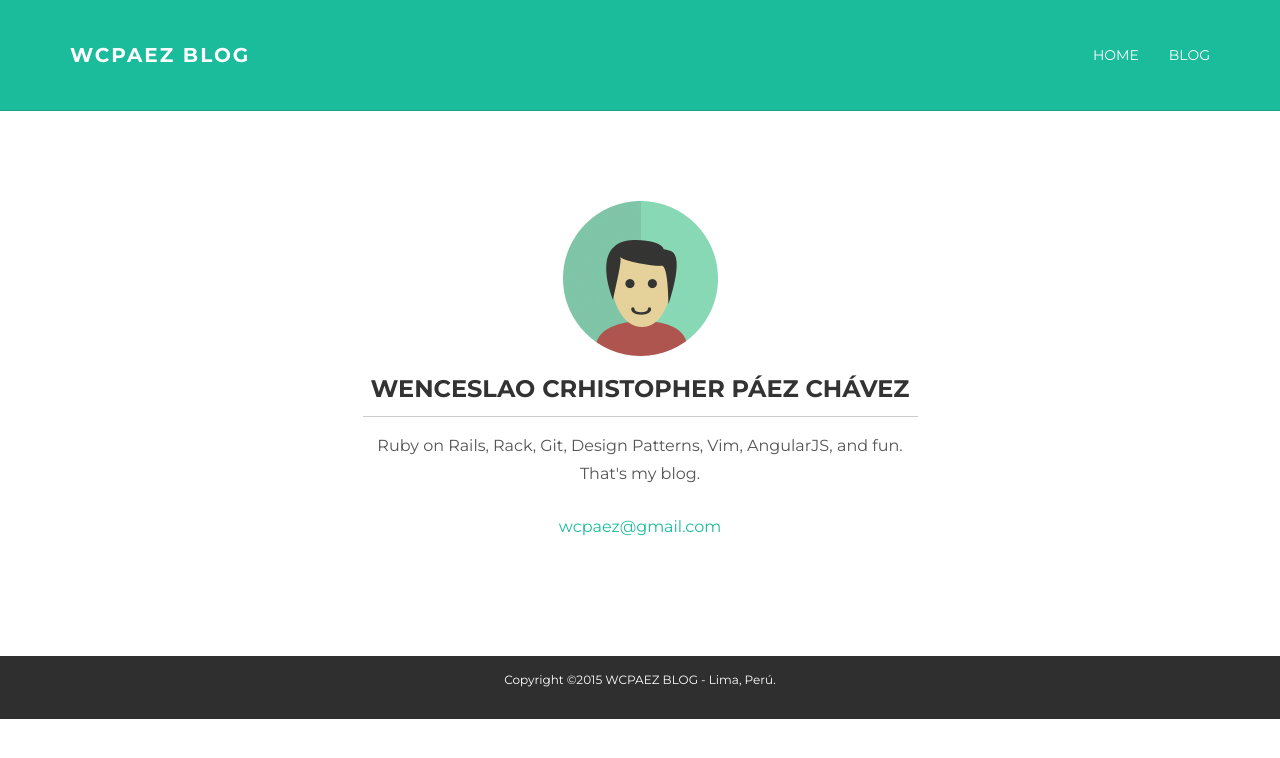
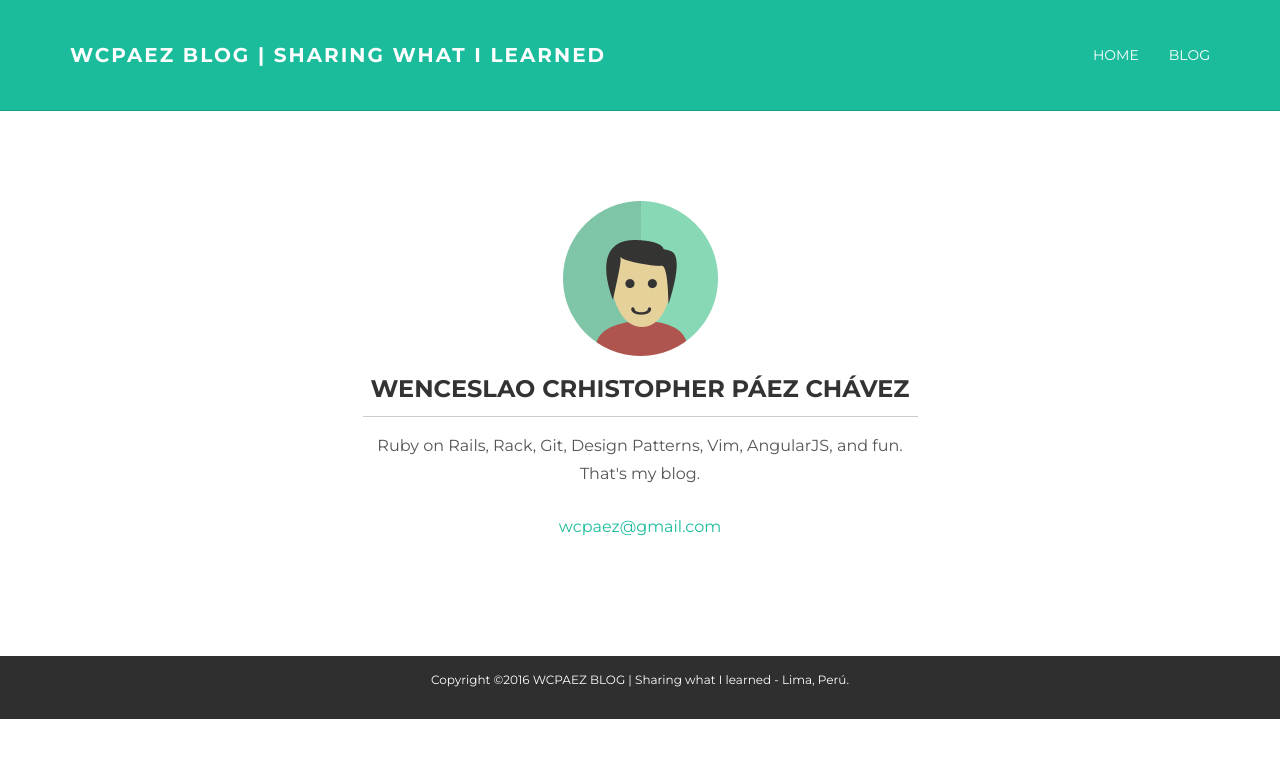
Before and after one commit to wcpaez/wcpaez.github.io, a Jekyll site: the page built from index.html, in a window 1280 px wide. Shown: the top 758 px of the page. Built offline with Jekyll 4.4.1, drawn with Linux system fonts in a browser that asks for light colours.

Commit message:
Little changes to remember how jekyll works

```diff
--- a/_config.yml
+++ b/_config.yml
@@ -1,8 +1,8 @@
 # Site settings
-title: WCPAEZ BLOG
+title: WCPAEZ BLOG | Sharing what I learned
 email: wcpaez@gmail.com
-description: > # this means to ignore newlines until "baseurl:"
-  Personal blog about Angular, Ruby on Rails, Vim, TDD and others.
+description: Personal blog about every stuff that I'm doing every day on my development career. Just want to share what I learned.
+keywords: Wenceslao, Paez, Ruby on Rails, Rails, TDD, Rspec, Angular, Testing, Design Patterns, Capybara, Git
 location: 'Lima, Perú.'
 baseurl: "" # the subpath of your site, e.g. /blog/
 url: "http://yourdomain.com"
--- a/_includes/footer.html
+++ b/_includes/footer.html
@@ -1,7 +1,7 @@
 <div id="footer">
   <div class="container">
     <div class="row">
-      <center><p>Copyright ©2015 {{ site.title }} - {{ site.location }}</p></center>
+      <center><p>Copyright ©{{ site.time | date: '%Y' }} {{ site.title }} - {{ site.location }}</p></center>
     </div>
   </div>
 </div>
```
